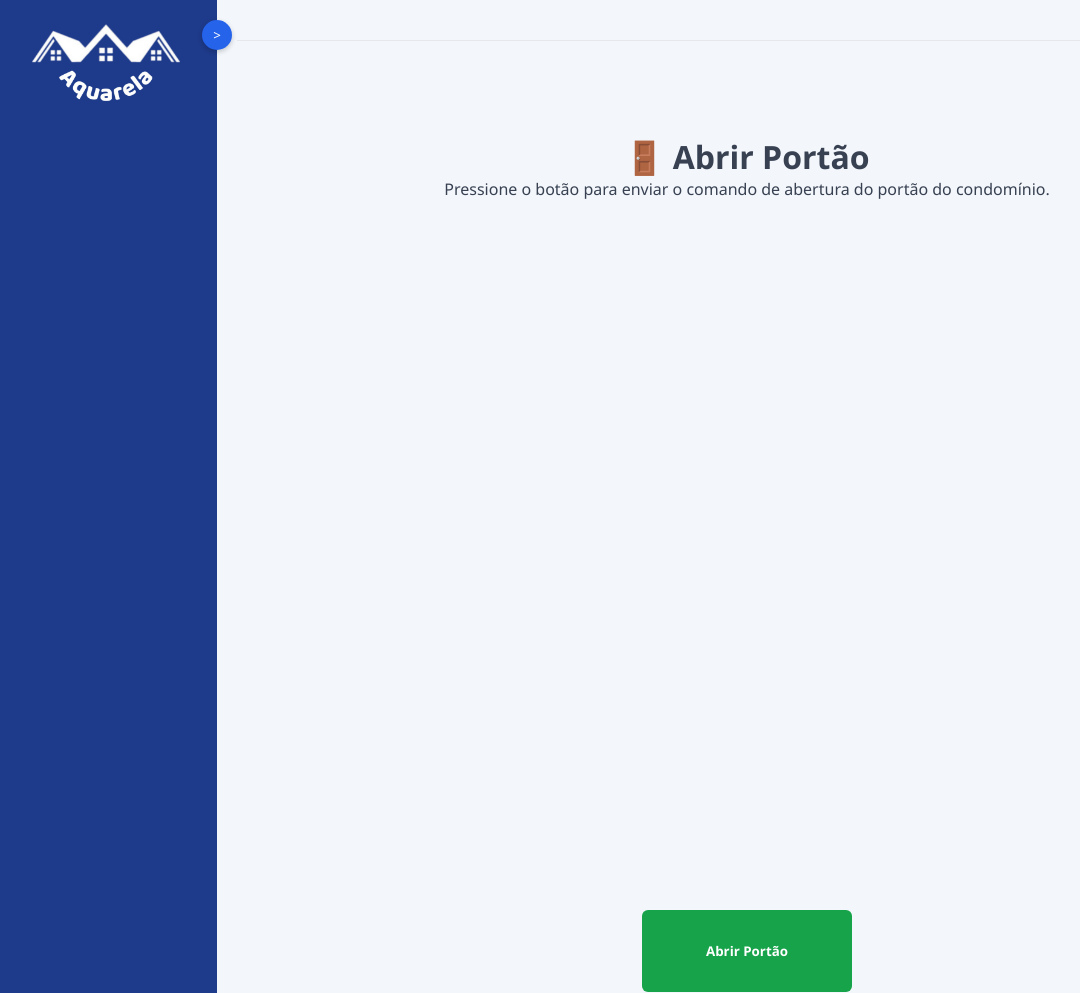
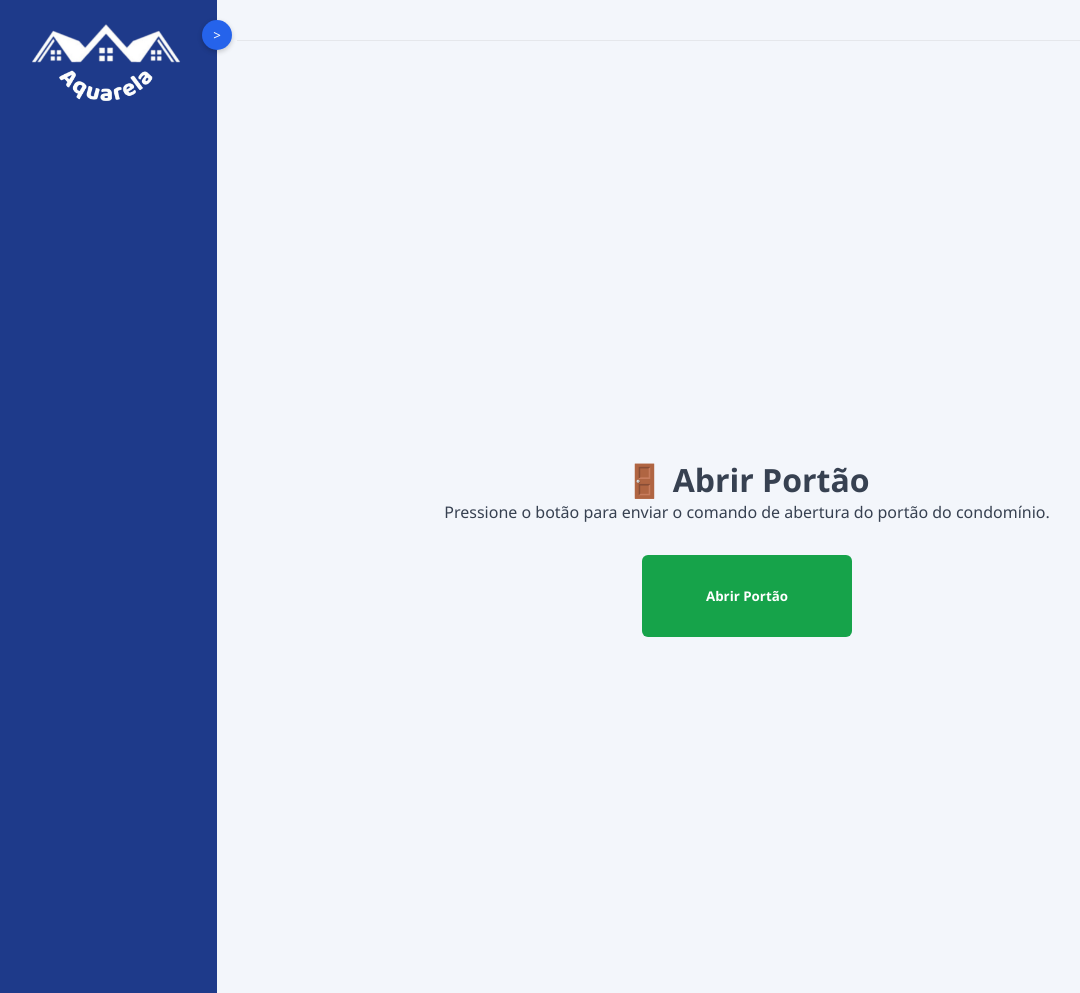
Before and after one commit to DigogSXD/CondoIQ, a Python web app: template templates/abrir_portao.html in a window 1280 px wide. Shown: the whole page, without its empty margins (3-1083 px from the left). Run offline with Jinja, Linux system fonts and the light colour scheme; the template is opened without the code that fills it, so the values that code supplies are empty.

Commit message:
Update abrir_portao.html

```diff
--- a/templates/abrir_portao.html
+++ b/templates/abrir_portao.html
@@ -8,16 +8,13 @@
     .content-wrapper {
         display: flex;
         flex-direction: column;
-        justify-content: space-between; /* Empurra o conteúdo para as extremidades */
-        height: 100%; /* Ocupa toda a altura disponível */
+        align-items: center; /* Centraliza horizontalmente o conteúdo */
+        justify-content: center; /* Centraliza verticalmente o conteúdo */
+        height: 100%;
     }
     .main-text {
         text-align: center;
-        margin-top: 4rem; /* Adiciona um espaço no topo para o texto */
-    }
-    .gate-button-container {
-        text-align: center;
-        margin-bottom: 2rem; /* Adiciona espaço na parte inferior */
+        margin-bottom: 2rem; /* Adiciona um espaço entre o texto e o botão */
     }
 </style>
 
@@ -27,7 +24,7 @@
         <p class="lead">Pressione o botão para enviar o comando de abertura do portão do condomínio.</p>
     </div>
 
-    <div class="gate-button-container">
+    <div>
         <form method="POST" action="{{ url_for('abrir_portao') }}">
             <button type="submit" class="btn btn-success btn-lg" style="padding: 2rem 4rem;">
                 Abrir Portão
```
